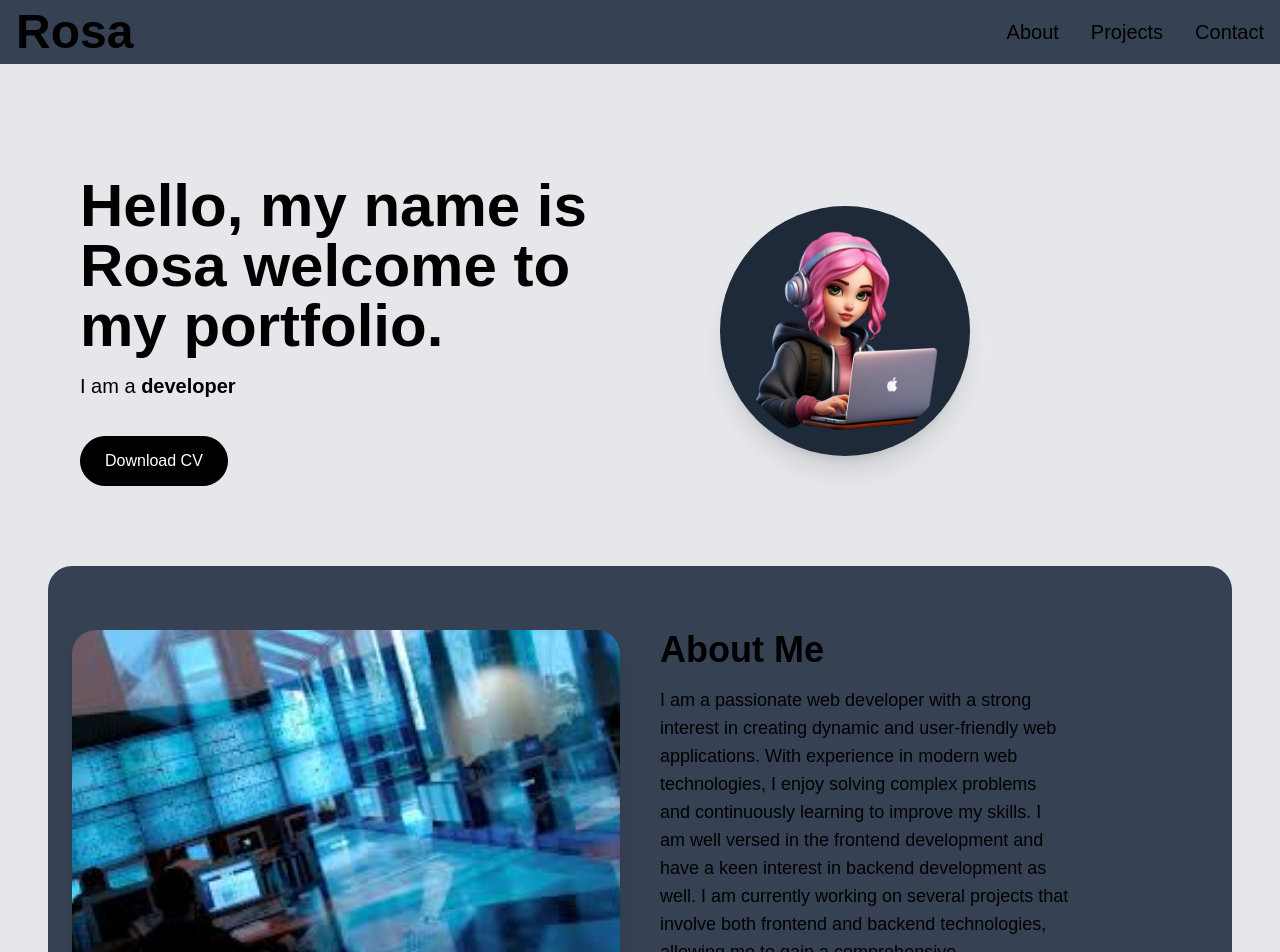
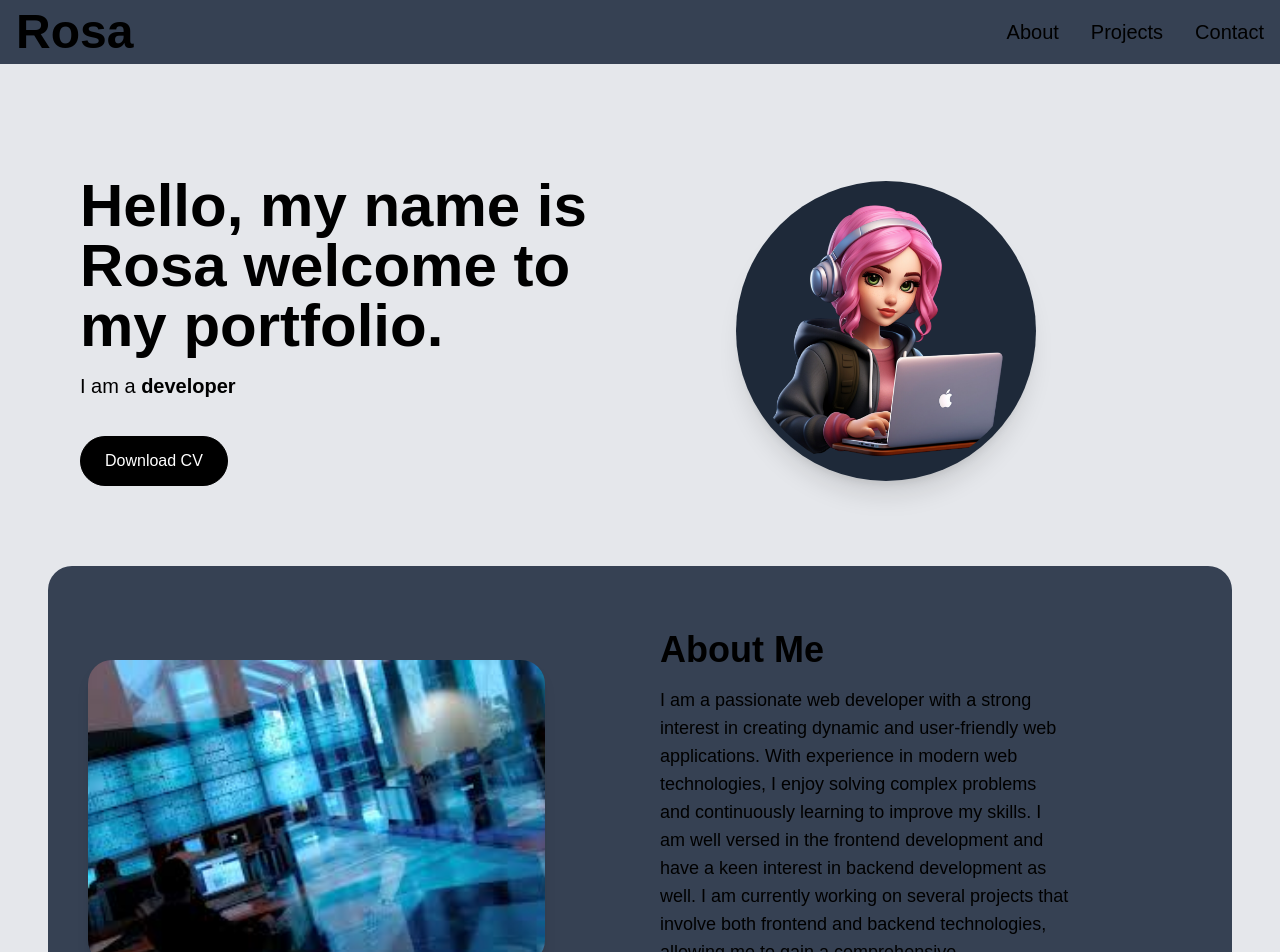
Before and after one commit to ROSASHIOKO/portfolio-website, a Next.js app: page / in a window 1280 px wide. Shown: the top 952 px of the page. Built offline with nearby package versions, Linux system fonts and the light colour scheme.

Commit message:
modiefied components deleted some images

```diff
--- a/src/app/components/AboutSection.tsx
+++ b/src/app/components/AboutSection.tsx
@@ -5,7 +5,7 @@ const AboutSection = () => {
   return (
     <section id="about" className="bg-gray-700 text-black py-16 px-6 rounded-3xl mt-20">
       <div className="max-w-6xl mx-auto grid grid-cols-1 md:grid-cols-2 gap-10 items-center h-full rounded-3xl">
-        <div className="w-full h-full">
+        <div className="w-full h-full md:ml-4 md:w-5/6 md:h-5/6">
           {/* Image Section */}
           <div className="w-full h-full overflow-hidden rounded-3xl shadow-lg">
             <img
--- a/src/app/components/HeroSection.tsx
+++ b/src/app/components/HeroSection.tsx
@@ -53,12 +53,12 @@ const HeroSection = () => {
         </div>
 
         {/* Image Section */}
-        <div className="sm:col-span-6 px-4 sm:px-8 mb-8 sm:mb-0">
-          <div className="relative w-[250px] h-[250px] bg-gray-800 rounded-full shadow-xl mx-auto sm:ml-12 flex items-center justify-center">
+        <div className="sm:col-span-6 px-4 sm:px-8 mb-8 sm:mb-0 sm:ml-4">
+          <div className="relative w-[300px] h-[300px] bg-gray-800 rounded-full shadow-xl mx-auto sm:ml-12 flex items-center justify-center">
             <img
               src="/images/hero-image.png"
               alt="Rosa"
-              className="object-cover w-[90%] h-[90%] rounded-full"
+              className="object-cover w-[95%] h-[95%] rounded-full"
             />
           </div>
         </div>
```
Also changed, not shown: public/images/anime.png (deleted), public/images/tech1.png (deleted).
